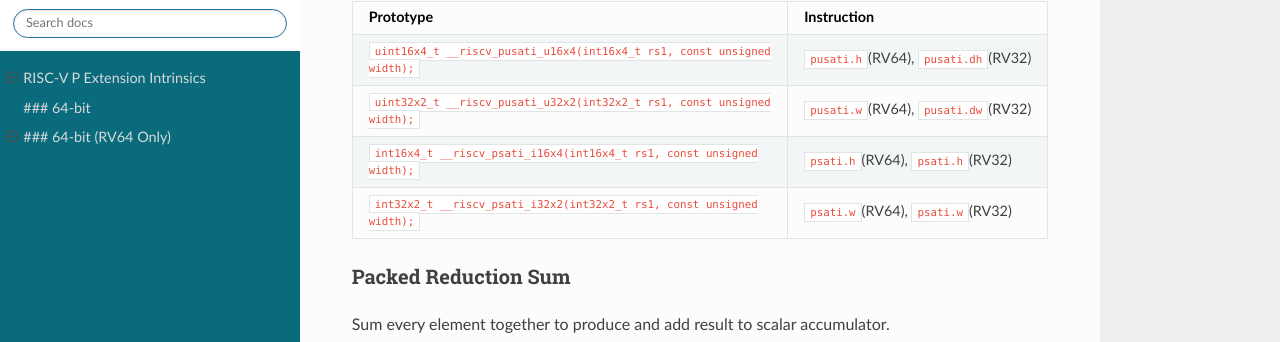
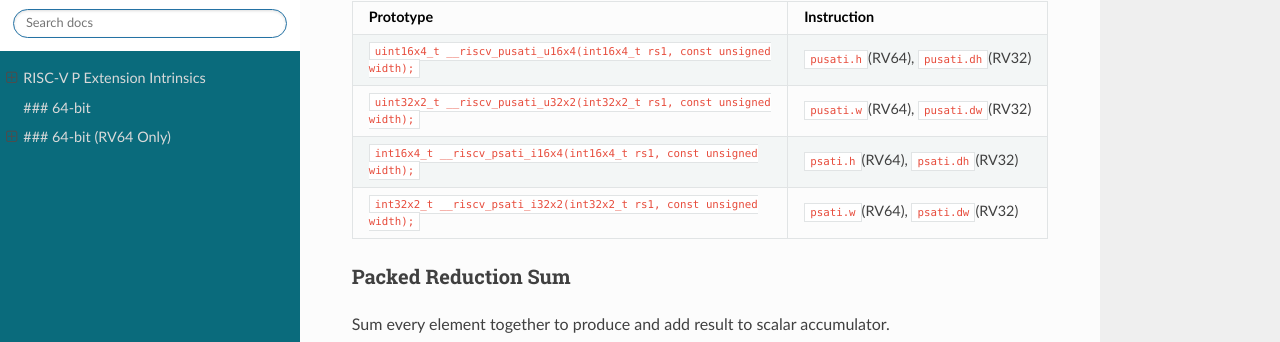
Before and after one commit to topperc/p-ext-intrinsics, a Sphinx documentation site: the page built from source/index.md, in a window 1280 px wide and 900 px high, scrolled down 10462 px. Shown: the part 105-447 px from the top of the window. Built offline with Sphinx 7.4.7 and the Read the Docs theme 3.1.0, drawn with Linux system fonts in a browser that asks for light colours.

Commit message:
Fix __riscv_psati_i16x4 and __riscv_psati_i32x2 instruction for RV32

```diff
--- a/source/index.md
+++ b/source/index.md
@@ -280,8 +280,8 @@ Saturate every element to the specified width.
 |-------------------------------------------------------------------------|-------------------------------------|
 | `uint16x4_t __riscv_pusati_u16x4(int16x4_t rs1, const unsigned width);` | `pusati.h`(RV64), `pusati.dh`(RV32) |
 | `uint32x2_t __riscv_pusati_u32x2(int32x2_t rs1, const unsigned width);` | `pusati.w`(RV64), `pusati.dw`(RV32) |
-| `int16x4_t __riscv_psati_i16x4(int16x4_t rs1, const unsigned width);`   | `psati.h`(RV64), `psati.h`(RV32)    |
-| `int32x2_t __riscv_psati_i32x2(int32x2_t rs1, const unsigned width);`   | `psati.w`(RV64), `psati.w`(RV32)    |
+| `int16x4_t __riscv_psati_i16x4(int16x4_t rs1, const unsigned width);`   | `psati.h`(RV64), `psati.dh`(RV32)   |
+| `int32x2_t __riscv_psati_i32x2(int32x2_t rs1, const unsigned width);`   | `psati.w`(RV64), `psati.dw`(RV32)   |
 
 ### Packed Reduction Sum
 
```
